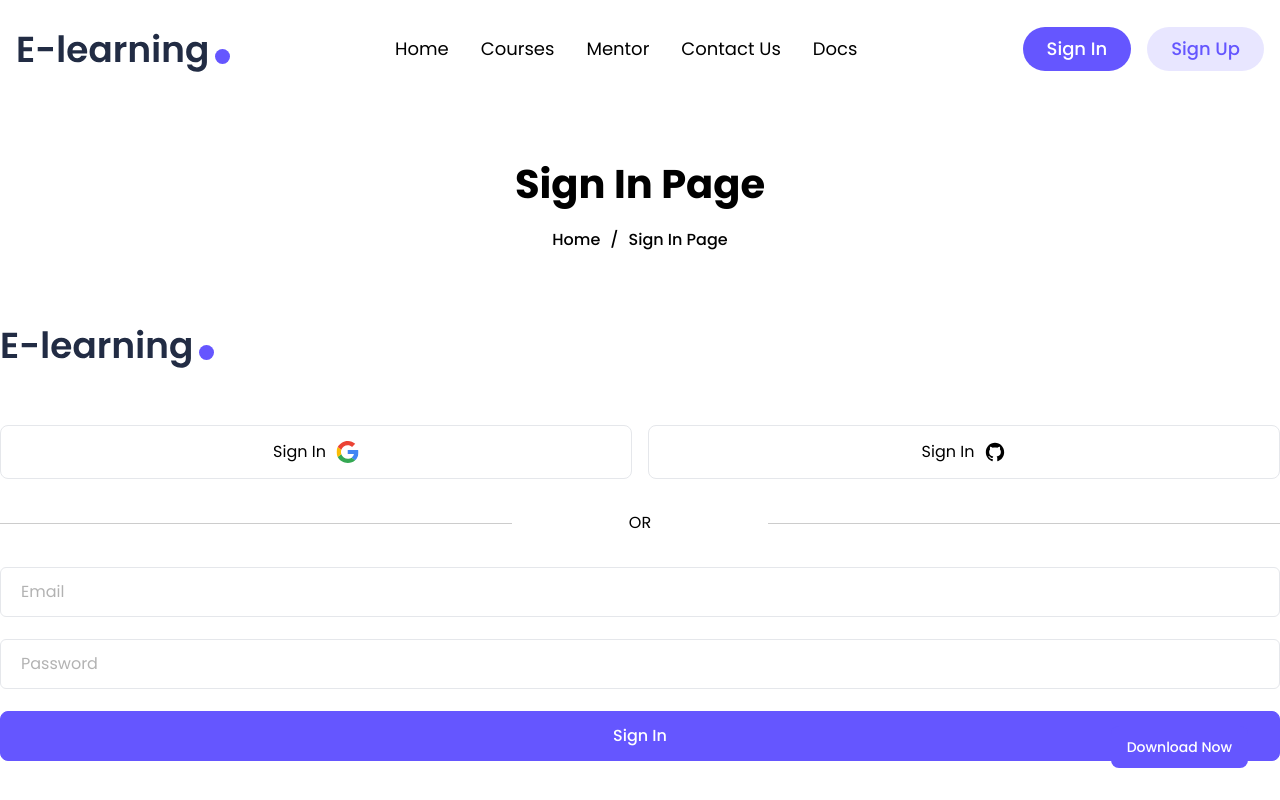
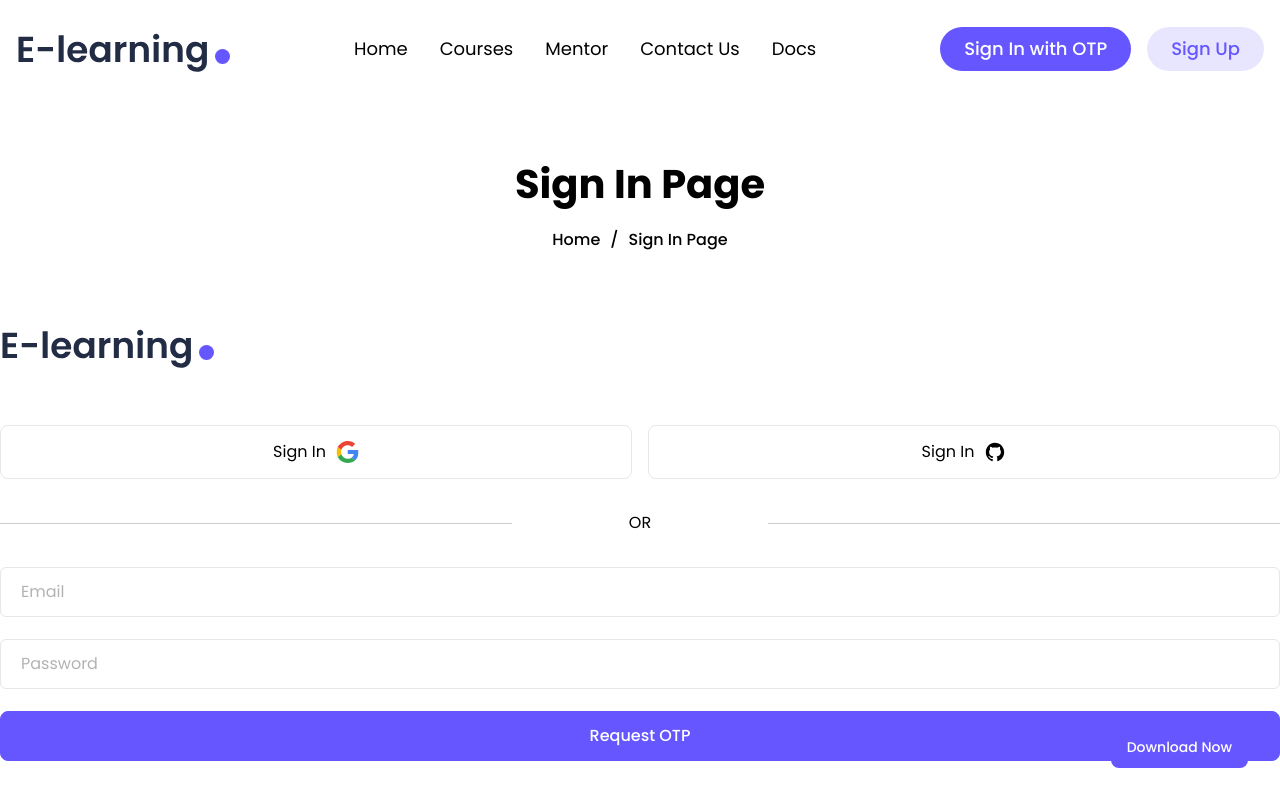
Before and after one commit to PartySlayer/teched-platform, a Next.js app in the folder frontend/teched-frontend/package/: page /signin in a window 1280 px wide. Shown: the top 800 px of the page. Built offline with nearby package versions, Linux system fonts and the light colour scheme.

Commit message:
- Added correct text for sign in - Imported the same logic to call backend

```diff
--- a/frontend/teched-frontend/package/src/app/components/Auth/SignIn/index.tsx
+++ b/frontend/teched-frontend/package/src/app/components/Auth/SignIn/index.tsx
@@ -3,8 +3,44 @@
 import Link from 'next/link'
 import SocialSignIn from '../SocialSignIn'
 import Logo from '@/app/components/Layout/Header/Logo'
+import {useState} from 'react'
+const Signin = () => {
+   const [formData, setFormData] = useState({
+      name: "",
+      email: "",
+      password: "",
+    });
 
-const Signin = () => {
+    // 2. Gestore del cambiamento degli input
+    const handleChange = (e: React.ChangeEvent<HTMLInputElement>) => {
+      setFormData({ ...formData, [e.target.name]: e.target.value });
+    };
+
+    // 3. Funzione per inviare i dati a Spring Boot
+  const handleSubmit = async (e: React.FormEvent) => {
+      e.preventDefault();
+
+      try {
+        // Usiamo /api/ che Next.js ora sa come gestire
+        const response = await fetch("/api/auth/otp/request", {
+          method: "POST",
+          headers: {
+            "Content-Type": "application/json",
+          },
+          // Invia solo l'email come richiesto dal Controller Java
+          body: JSON.stringify({ email: formData.email }),
+        });
+
+        if (response.ok) {
+          alert("Codice inviato correttamente!");
+        } else {
+          alert("Errore nella richiesta al server.");
+        }
+      } catch (error) {
+        console.error("Errore di rete:", error);
+        alert("Il server non risponde.");
+      }
+  };
   return (
     <>
       <div className='mb-10 text-center mx-auto inline-block'>
@@ -19,11 +55,13 @@ const Signin = () => {
         </span>
       </span>
 
-      <form onSubmit={(e) => e.preventDefault()}>
+      <form onSubmit={handleSubmit}>
         <div className='mb-[22px]'>
           <input
             type='email'
             placeholder='Email'
+            onChange={handleChange}
+            value={formData.email}
             className='w-full rounded-md border border-solid bg-transparent px-5 py-3 text-base text-dark outline-hidden transition border-gray-200 placeholder:text-black/30 focus:border-primary focus-visible:shadow-none text-black'
           />
         </div>
@@ -38,7 +76,7 @@ const Signin = () => {
           <button
             type='submit'
             className='bg-primary w-full py-3 rounded-lg text-18 font-medium border text-white border-primary hover:text-primary hover:bg-transparent hover:cursor-pointer transition duration-300 ease-in-out'>
-            Sign In
+            Request OTP
           </button>
         </div>
       </form>
--- a/frontend/teched-frontend/package/src/app/components/Layout/Header/index.tsx
+++ b/frontend/teched-frontend/package/src/app/components/Layout/Header/index.tsx
@@ -97,7 +97,7 @@ const Header: React.FC = () => {
               onClick={() => {
                 setIsSignInOpen(true)
               }}>
-              Sign In
+              Sign In with OTP
             </Link>
             {isSignInOpen && (
               <div className='fixed top-0 left-0 w-full h-full bg-black/50 flex items-center justify-center z-50'>
@@ -194,7 +194,7 @@ const Header: React.FC = () => {
                   setIsSignInOpen(true)
                   setNavbarOpen(false)
                 }}>
-                Sign In
+                Request OTP
               </Link>
               <Link
                 href='#'
@@ -203,7 +203,7 @@ const Header: React.FC = () => {
                   setIsSignUpOpen(true)
                   setNavbarOpen(false)
                 }}>
-                Sign Up
+                Request OTP
               </Link>
             </div>
           </nav>
```
